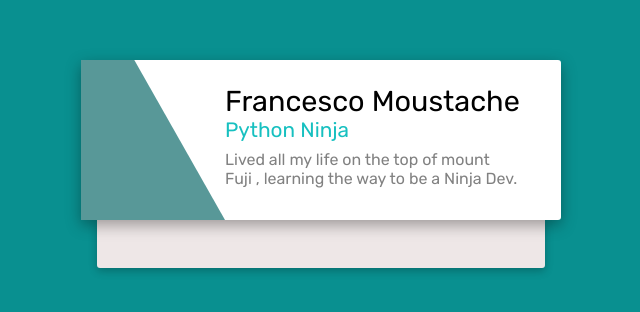
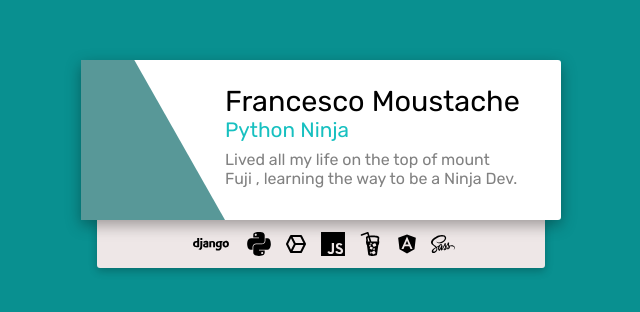
Before and after one commit to eric4477/cards, a plain HTML site: page card-B/index.html in a window 1280 px wide. Shown: the part 236-548 px from the top of the page, without its empty margins (319-959 px from the left). Drawn offline with Linux system fonts and the light colour scheme.

Commit message:
finished card 2

```diff
--- a/card-B/index.html
+++ b/card-B/index.html
@@ -27,6 +27,14 @@
         </p>
       </div>
     </div>
-    <div class="card--2"></div>
+    <div class="card--2">
+      <img src="images/django-svgrepo-com.svg" alt="" />
+      <img src="images/python-svgrepo-com.svg" alt="" />
+      <img src="images/cube-alt-svgrepo-com.svg" alt="" />
+      <img src="images/js01-svgrepo-com.svg" alt="" />
+      <img src="images/soda-with-straw-svgrepo-com.svg" alt="" />
+      <img src="images/angular-svgrepo-com.svg" alt="" />
+      <img src="images/sass-svgrepo-com.svg" alt="" />
+    </div>
   </body>
 </html>
--- a/card-B/main.css
+++ b/card-B/main.css
@@ -34,15 +34,6 @@ body {
   flex-shrink: 0;
 }
 
-img {
-  width: 6rem;
-  height: 6rem;
-  object-fit: cover;
-  background-color: black;
-  border-radius: 50%;
-  background-color: aqua;
-  z-index: 1;
-}
 .right-card {
   padding-top: 1.5rem;
   margin-right: 2rem;
@@ -76,4 +67,16 @@ img {
   border-bottom-left-radius: 3px;
   border-bottom-right-radius: 3px;
   z-index: 5;
-} /*# sourceMappingURL=main.css.map */
+  display: flex;
+  flex-direction: row;
+  align-items: center;
+  justify-content: center;
+  gap: 0.8rem;
+}
+
+.card--2 img {
+  width: 1.5rem;
+}
+.card--2 img:first-child {
+  width: 3rem;
+}
```
Also changed, not shown: card-B/images/angular-svgrepo-com.svg (added), card-B/images/cube-alt-svgrepo-com.svg (added), card-B/images/django-svgrepo-com.svg (added), card-B/images/js01-svgrepo-com.svg (added), card-B/images/python-svgrepo-com.svg (added), card-B/images/sass-svgrepo-com.svg (added), card-B/images/soda-with-straw-svgrepo-com.svg (added).
